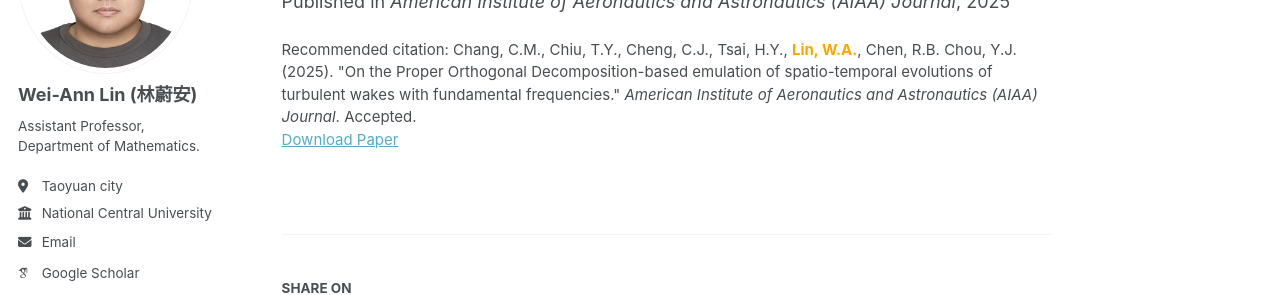
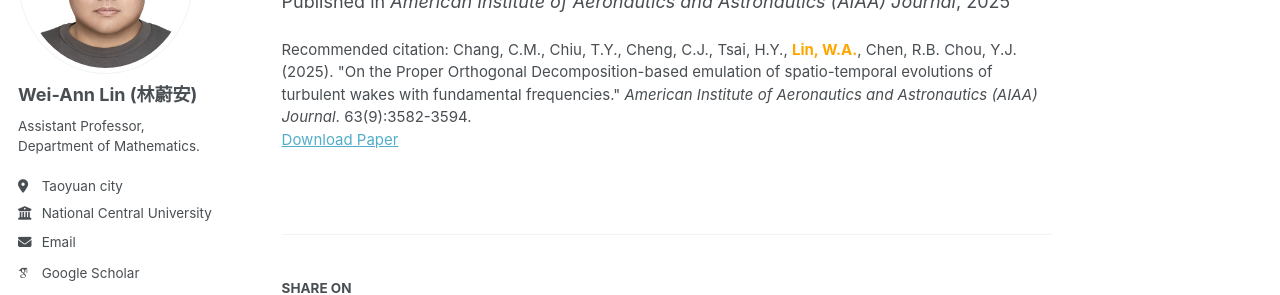
Before and after one commit to weiannlin/weiannlin.github.io, a Jekyll site: the page built from _publications/2025-03-23.md, in a window 1280 px wide and 1048 px high. Shown: the part 213-508 px from the top of the window. Built offline with Jekyll 4.4.1, drawn with Linux system fonts in a browser that asks for light colours; some web fonts are replaced.

Commit message:
update 2025-03-23.md in publications page.

```diff
--- a/_publications/2025-03-23.md
+++ b/_publications/2025-03-23.md
@@ -9,6 +9,6 @@ venue: 'American Institute of Aeronautics and Astronautics (AIAA) Journal'
 #slidesurl: 'http://academicpages.github.io/files/slides1.pdf'
 paperurl: 'https://arc.aiaa.org/doi/full/10.2514/1.J064779'
 #bibtexurl: 'http://academicpages.github.io/files/bibtex1.bib'
-citation: 'Chang, C.M., Chiu, T.Y., Cheng, C.J., Tsai, H.Y., <b><font color="orange">Lin, W.A.</font></b>, Chen, R.B. Chou, Y.J. (2025). &quot;On the Proper Orthogonal Decomposition-based emulation of spatio-temporal evolutions of turbulent wakes with fundamental frequencies.&quot; <i>American Institute of Aeronautics and Astronautics (AIAA) Journal</i>. Accepted.'
+citation: 'Chang, C.M., Chiu, T.Y., Cheng, C.J., Tsai, H.Y., <b><font color="orange">Lin, W.A.</font></b>, Chen, R.B. Chou, Y.J. (2025). &quot;On the Proper Orthogonal Decomposition-based emulation of spatio-temporal evolutions of turbulent wakes with fundamental frequencies.&quot; <i>American Institute of Aeronautics and Astronautics (AIAA) Journal</i>. 63(9):3582-3594.'
 ---
 <!--- The contents above will be part of a list of publications, if the user clicks the link for the publication than the contents of section will be rendered as a full page, allowing you to provide more information about the paper for the reader. When publications are displayed as a single page, the contents of the above "citation" field will automatically be included below this section in a smaller font. --->
```
Also changed, not shown: 1 other file.
